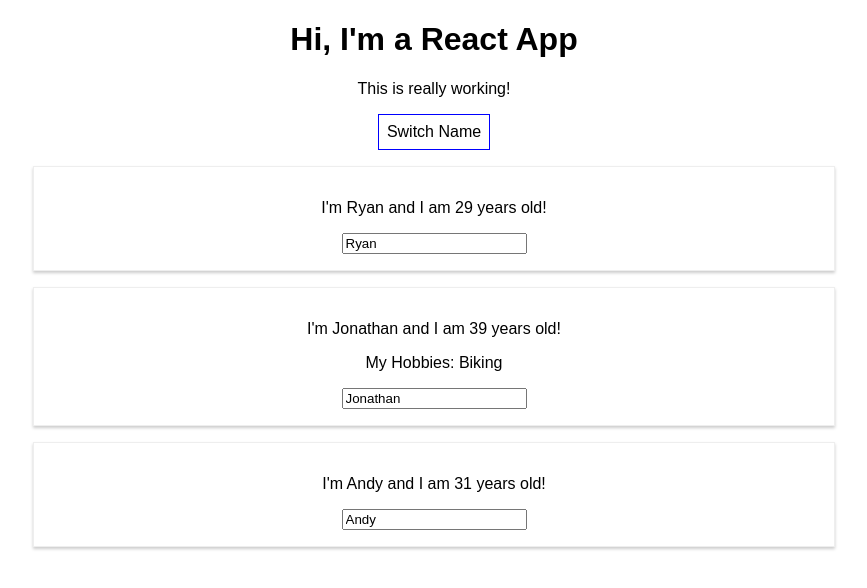
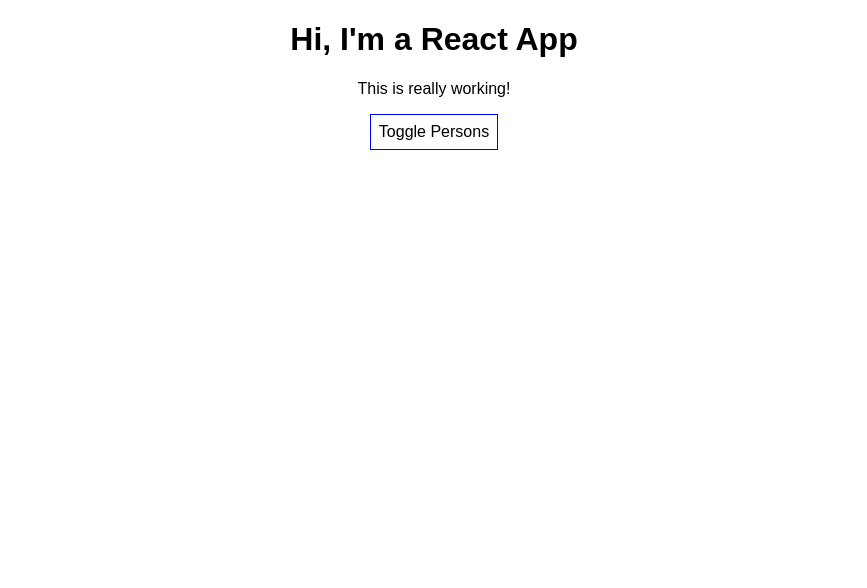
Before and after one commit to stegs/React-Complete-Guide, a React (Create React App) app in the folder react-complete-guide/: page / in a window 1280 px wide. Shown: the top 588 px of the page, without its empty margins (206-1073 px from the left). Built offline with nearby package versions, Linux system fonts and the light colour scheme.

Commit message:
53. Rendering Content Conditionally

```diff
--- a/react-complete-guide/src/App.js
+++ b/react-complete-guide/src/App.js
@@ -9,7 +9,8 @@
       { name: 'Jonathan', age: 39 },
       { name: 'Andy', age: 31 }
     ],
-    otherState: 'some other value'
+    otherState: 'some other value',
+    showPersons: false
   }
 
   switchNameHandler = newName => {
@@ -32,6 +33,11 @@
     })
   }
 
+  togglePersonsHandler = () => {
+    const doesShow = this.state.showPersons;
+    this.setState({showPersons: !doesShow});
+  }
+
   render() {
     const style = {
       backgroundColor: 'white',
@@ -47,7 +53,10 @@
         <p>This is really working!</p>
         <button
           style={style}
-          onClick={() => this.switchNameHandler('Ryan')}>Switch Name</button>
+          onClick={this.togglePersonsHandler}>Toggle Persons</button>
+        {
+          this.state.showPersons ?
+          <div>
             <Person
               name={this.state.persons[0].name}
               age={this.state.persons[0].age}/>
@@ -60,6 +69,9 @@
               name={this.state.persons[2].name}
               age={this.state.persons[2].age}/>
           </div>
+          : null
+        }
+      </div>
     );
     //return React.createElement('div', {className: 'App'}, React.createElement('h1', null, 'Does this work now?'));
   }
```
Lines whose indentation alone changed are shown as unchanged.
